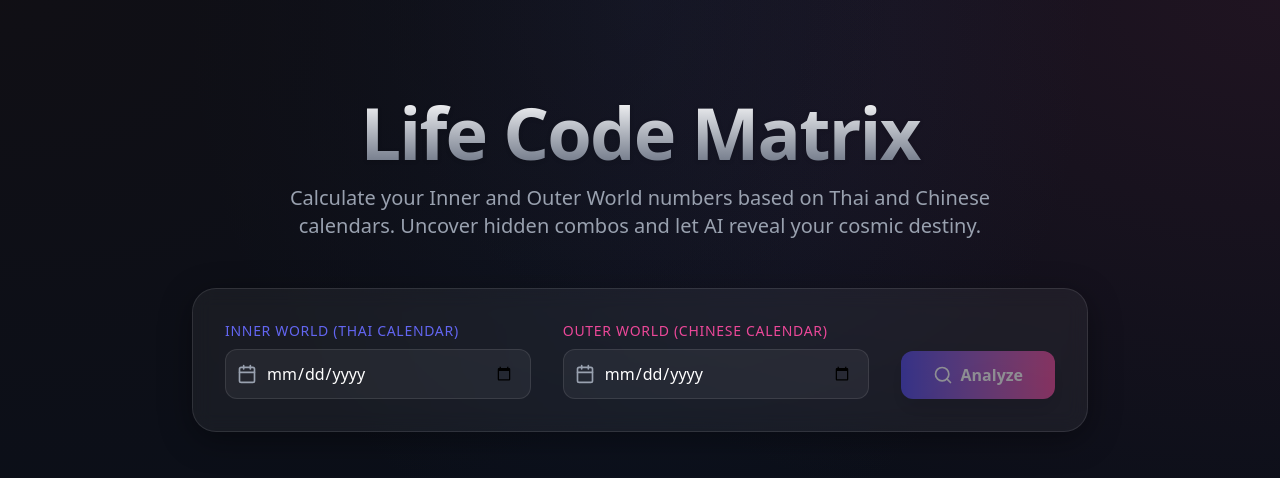
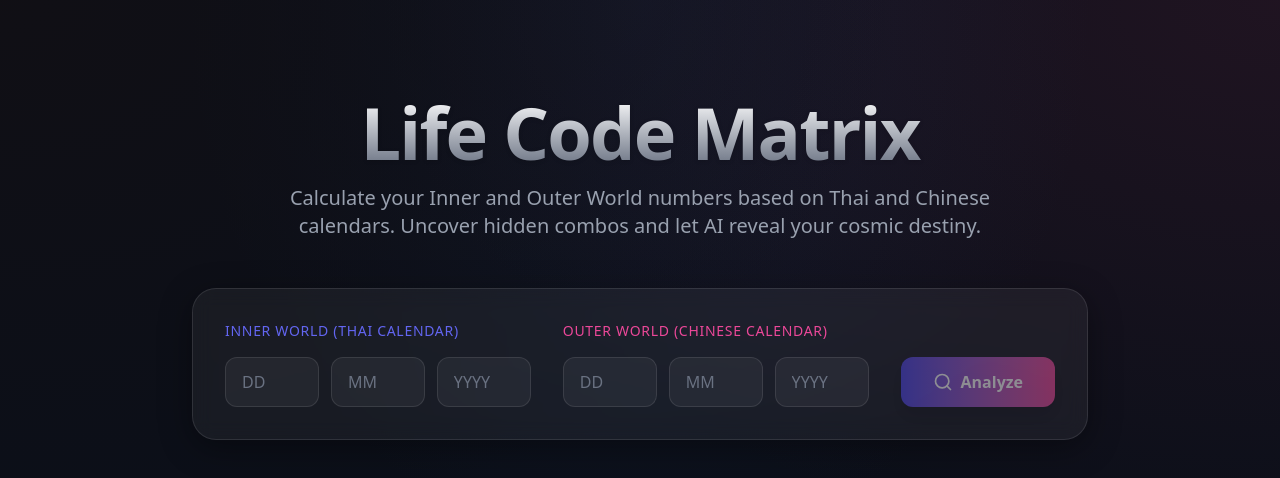
Before and after one commit to P-PrPas/LifeCode_AI, a Next.js app in the folder frontend/: page / in a window 1280 px wide. Shown: the top 478 px of the page. Built offline with nearby package versions, Linux system fonts and the light colour scheme.

Commit message:
Add git ignore and env

```diff
--- a/frontend/src/components/InputForm.tsx
+++ b/frontend/src/components/InputForm.tsx
@@ -3,20 +3,29 @@ import { motion } from 'framer-motion';
 import { Calendar, Search } from 'lucide-react';
 
 interface InputFormProps {
-    onSubmit: (thaiDob: str, chineseDob: str) => void;
+    onSubmit: (thaiDob: string, chineseDob: string) => void;
     isLoading: boolean;
 }
 
 export const InputForm: React.FC<InputFormProps> = ({ onSubmit, isLoading }) => {
-    const [thaiDob, setThaiDob] = useState('');
-    const [chineseDob, setChineseDob] = useState('');
+    const [thaiD, setThaiD] = useState('');
+    const [thaiM, setThaiM] = useState('');
+    const [thaiY, setThaiY] = useState('');
+
+    const [chiD, setChiD] = useState('');
+    const [chiM, setChiM] = useState('');
+    const [chiY, setChiY] = useState('');
 
     const handleSubmit = (e: React.FormEvent) => {
         e.preventDefault();
-        if (thaiDob && chineseDob) {
+        if (thaiD && thaiM && thaiY && chiD && chiM && chiY) {
+            const thaiDob = `${thaiY}-${thaiM.padStart(2, '0')}-${thaiD.padStart(2, '0')}`;
+            const chineseDob = `${chiY}-${chiM.padStart(2, '0')}-${chiD.padStart(2, '0')}`;
             onSubmit(thaiDob, chineseDob);
         }
     };
+
+    const isFormValid = thaiD && thaiM && thaiY && chiD && chiM && chiY;
 
     return (
         <motion.form
@@ -25,46 +34,74 @@ export const InputForm: React.FC<InputFormProps> = ({ onSubmit, isLoading }) =>
             onSubmit={handleSubmit}
             className="glass-panel p-8 rounded-3xl w-full max-w-4xl mx-auto flex flex-col md:flex-row gap-8 items-end"
         >
-            <div className="flex-1 w-full">
-                <label className="block text-sm font-medium text-primary-500 mb-2 uppercase tracking-wider">
+            <div className="flex-1 w-full space-y-4">
+                <label className="block text-sm font-medium text-primary-500 uppercase tracking-wider">
                     Inner World (Thai Calendar)
                 </label>
-                <div className="relative">
-                    <div className="absolute inset-y-0 left-0 pl-3 flex items-center pointer-events-none">
-                        <Calendar className="h-5 w-5 text-gray-400" />
-                    </div>
+                <div className="grid grid-cols-3 gap-3">
                     <input
-                        type="date"
+                        type="number"
+                        placeholder="DD"
                         required
-                        value={thaiDob}
-                        onChange={(e) => setThaiDob(e.target.value)}
-                        className="w-full pl-10 pr-4 py-3 bg-white/5 border border-white/10 rounded-xl text-white focus:ring-2 focus:ring-primary-500 focus:border-transparent transition-all outline-none"
+                        value={thaiD}
+                        onChange={(e) => setThaiD(e.target.value)}
+                        className="w-full px-4 py-3 bg-white/5 border border-white/10 rounded-xl text-white focus:ring-2 focus:ring-primary-500 focus:border-transparent transition-all outline-none placeholder:text-gray-500"
+                    />
+                    <input
+                        type="number"
+                        placeholder="MM"
+                        required
+                        value={thaiM}
+                        onChange={(e) => setThaiM(e.target.value)}
+                        className="w-full px-4 py-3 bg-white/5 border border-white/10 rounded-xl text-white focus:ring-2 focus:ring-primary-500 focus:border-transparent transition-all outline-none placeholder:text-gray-500"
+                    />
+                    <input
+                        type="number"
+                        placeholder="YYYY"
+                        required
+                        value={thaiY}
+                        onChange={(e) => setThaiY(e.target.value)}
+                        className="w-full px-4 py-3 bg-white/5 border border-white/10 rounded-xl text-white focus:ring-2 focus:ring-primary-500 focus:border-transparent transition-all outline-none placeholder:text-gray-500"
                     />
                 </div>
             </div>
 
-            <div className="flex-1 w-full">
-                <label className="block text-sm font-medium text-secondary-500 mb-2 uppercase tracking-wider">
+            <div className="flex-1 w-full space-y-4">
+                <label className="block text-sm font-medium text-secondary-500 uppercase tracking-wider">
                     Outer World (Chinese Calendar)
                 </label>
-                <div className="relative">
-                    <div className="absolute inset-y-0 left-0 pl-3 flex items-center pointer-events-none">
-                        <Calendar className="h-5 w-5 text-gray-400" />
-                    </div>
+                <div className="grid grid-cols-3 gap-3">
                     <input
-                        type="date"
+                        type="number"
+                        placeholder="DD"
                         required
-                        value={chineseDob}
-                        onChange={(e) => setChineseDob(e.target.value)}
-                        className="w-full pl-10 pr-4 py-3 bg-white/5 border border-white/10 rounded-xl text-white focus:ring-2 focus:ring-secondary-500 focus:border-transparent transition-all outline-none"
+                        value={chiD}
+                        onChange={(e) => setChiD(e.target.value)}
+                        className="w-full px-4 py-3 bg-white/5 border border-white/10 rounded-xl text-white focus:ring-2 focus:ring-secondary-500 focus:border-transparent transition-all outline-none placeholder:text-gray-500"
+                    />
+                    <input
+                        type="number"
+                        placeholder="MM"
+                        required
+                        value={chiM}
+                        onChange={(e) => setChiM(e.target.value)}
+                        className="w-full px-4 py-3 bg-white/5 border border-white/10 rounded-xl text-white focus:ring-2 focus:ring-secondary-500 focus:border-transparent transition-all outline-none placeholder:text-gray-500"
+                    />
+                    <input
+                        type="number"
+                        placeholder="YYYY"
+                        required
+                        value={chiY}
+                        onChange={(e) => setChiY(e.target.value)}
+                        className="w-full px-4 py-3 bg-white/5 border border-white/10 rounded-xl text-white focus:ring-2 focus:ring-secondary-500 focus:border-transparent transition-all outline-none placeholder:text-gray-500"
                     />
                 </div>
             </div>
 
             <button
                 type="submit"
-                disabled={isLoading || !thaiDob || !chineseDob}
-                className="w-full md:w-auto px-8 py-3 bg-gradient-to-r from-primary-600 to-secondary-500 hover:from-primary-500 hover:to-secondary-400 text-white font-bold rounded-xl shadow-lg transform transition-all hover:scale-105 active:scale-95 disabled:opacity-50 disabled:cursor-not-allowed disabled:hover:scale-100 flex items-center justify-center gap-2"
+                disabled={isLoading || !isFormValid}
+                className="w-full md:w-auto px-8 py-3 h-[50px] bg-gradient-to-r from-primary-600 to-secondary-500 hover:from-primary-500 hover:to-secondary-400 text-white font-bold rounded-xl shadow-lg transform transition-all hover:scale-105 active:scale-95 disabled:opacity-50 disabled:cursor-not-allowed disabled:hover:scale-100 flex items-center justify-center gap-2"
             >
                 {isLoading ? (
                     <span className="animate-pulse">Calculating...</span>
```
Also changed, not shown: 2 other files (tests, documents, lock files or other folders).
